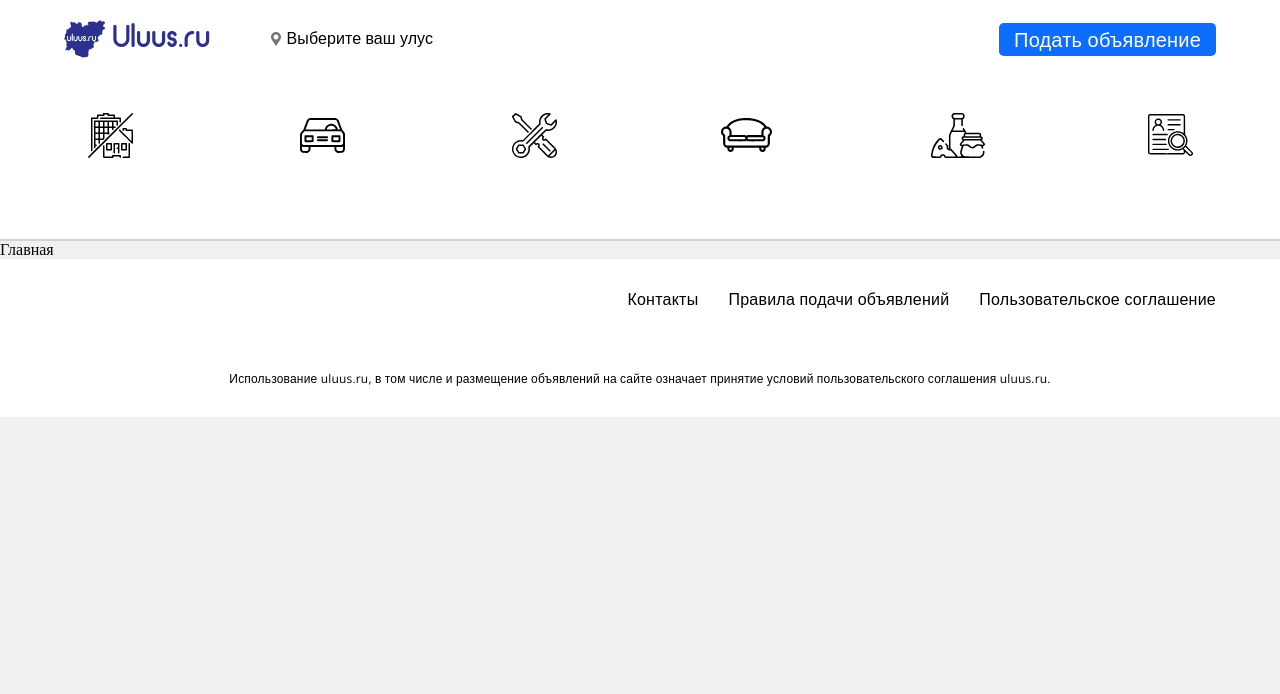
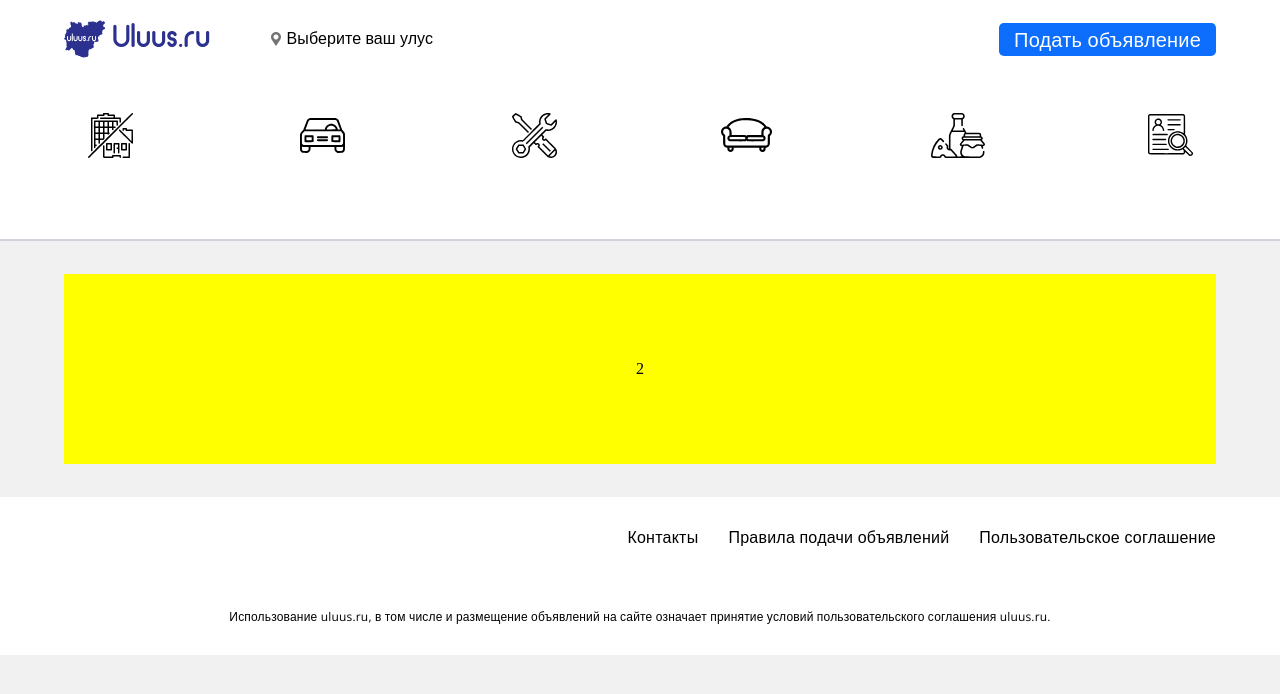
Before and after one commit to WalPur/uluus, a React (Create React App) app in the folder frontend/: page / in a window 1280 px wide. Shown: the top 694 px of the page. Built offline with nearby package versions, Linux system fonts and the light colour scheme.

Commit message:
added gold card

```diff
--- a/frontend/package.json
+++ b/frontend/package.json
@@ -16,6 +16,7 @@
     "react-redux": "^8.0.2",
     "react-router-dom": "^6.3.0",
     "react-scripts": "5.0.1",
+    "react-slick": "^0.29.0",
     "web-vitals": "^2.1.4"
   },
   "scripts": {
--- a/frontend/public/index.html
+++ b/frontend/public/index.html
@@ -17,6 +17,10 @@
 	<link rel="preconnect" href="https://fonts.gstatic.com" crossorigin>
 	<link href="https://fonts.googleapis.com/css2?family=Open+Sans:wght@300;400;500;600;700;800&display=swap"
 		rel="stylesheet">
+	<link rel="stylesheet" type="text/css" charset="UTF-8"
+		href="https://cdnjs.cloudflare.com/ajax/libs/slick-carousel/1.6.0/slick.min.css" />
+	<link rel="stylesheet" type="text/css"
+		href="https://cdnjs.cloudflare.com/ajax/libs/slick-carousel/1.6.0/slick-theme.min.css" />
 	<!--
       Notice the use of %PUBLIC_URL% in the tags above.
       It will be replaced with the URL of the `public` folder during the build.
--- /dev/null
+++ b/frontend/src/components/home/home-slider/index.jsx
@@ -0,0 +1,63 @@
+import { Box, Container } from '@mui/material';
+
+import Slider from "react-slick";
+
+const HomeSlider = () => {
+	const settings = {
+		dots: false,
+		arrows: false,
+		infinite: true,
+		autoplay: true,
+		autoplaySpeed: 3000,
+		speed: 500,
+		slidesToShow: 1,
+		slidesToScroll: 1,
+	};
+
+	const data = [
+		{
+			backgroundColor: 'red',
+			label: '1',
+		},
+		{
+			backgroundColor: 'yellow',
+			label: '2',
+		},
+		{
+			backgroundColor: 'green',
+			label: '3',
+		},
+		{
+			backgroundColor: 'blue',
+			label: '4',
+		},
+		{
+			backgroundColor: 'brown',
+			label: '5',
+		},
+	]
+
+	return (
+		<Container maxWidth='lg'>
+			<Slider style={{ height: '190px' }} {...settings}>
+				{data.map((item, index) => (
+					<Box
+						key={index}
+						sx={{
+							backgroundColor: item.backgroundColor,
+							height: '190px',
+							overflow: 'hidden',
+							display: 'flex!important',
+							justifyContent: 'center',
+							alignItems: 'center',
+						}}
+					>
+						{item.label}
+					</Box>
+				))}
+			</Slider>
+		</Container>
+	)
+}
+
+export default HomeSlider;
--- a/frontend/src/components/index.jsx
+++ b/frontend/src/components/index.jsx
@@ -1,9 +1,13 @@
 import Header from './header';
 import Drawer from './drawer';
+
+import HomeSlider from './home/home-slider';
+
 import Footer from './footer';
 
 export {
 	Header,
 	Drawer,
+	HomeSlider,
 	Footer,
 };
--- a/frontend/src/pages/home.jsx
+++ b/frontend/src/pages/home.jsx
@@ -1,5 +1,18 @@
+import {
+	HomeSlider
+} from '../components';
+
 function Home() {
-	return <div>Главная</div>;
+	return (
+		<div style={{
+			padding: '33px 0',
+			display: 'flex',
+			flexDirection: 'column',
+			gap: '33px',
+		}}>
+			<HomeSlider />
+		</div>
+	)
 }
 
 export default Home;
--- a/frontend/src/pages/index.jsx
+++ b/frontend/src/pages/index.jsx
@@ -1,3 +1,5 @@
-import Home from "./home.jsx";
+import Home from "./home";
 
-export { Home };
+export {
+	Home
+};
```
Also changed, not shown: frontend/src/components/cards/gold-card/index.jsx (added, +44 -0 lines), 1 other file (tests, documents, lock files or other folders).
